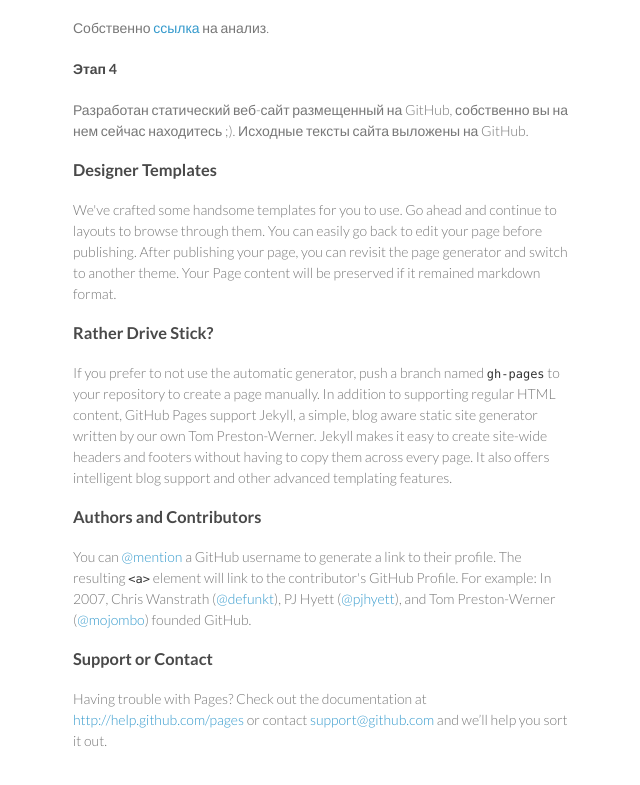
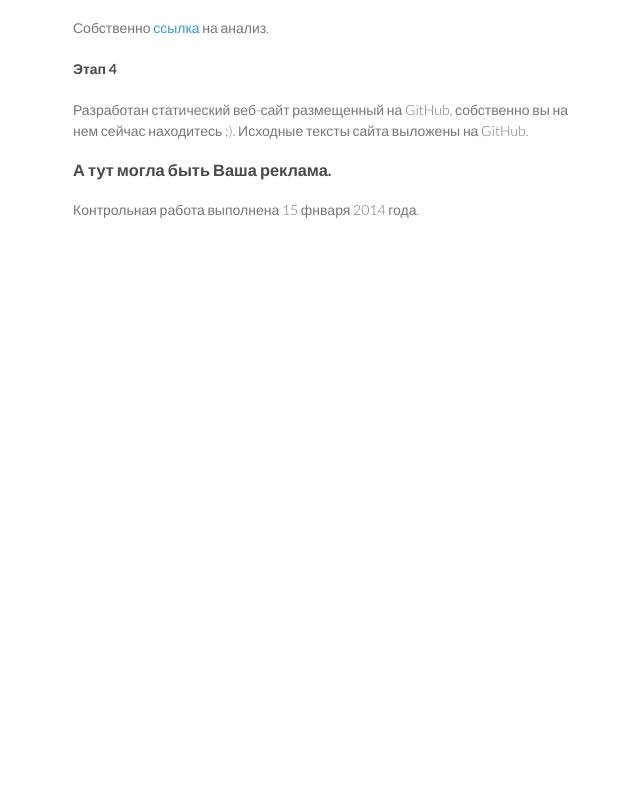
Before and after one commit to ArbuzovAleksey/Arbuzov, a plain HTML site: page index.html in a window 1280 px wide. Shown: the part 743-1528 px from the top of the page, without its empty margins (497-1137 px from the left). After the commit the page ends 1033 px from the top, so only its background shows below. Drawn offline with Linux system fonts and the light colour scheme.

Commit message:
Update index.html

```diff
--- a/index.html
+++ b/index.html
@@ -51,28 +51,16 @@
 
 <p>Разработан статический веб-сайт размещенный на GitHub, собственно вы на нем сейчас находитесь ;). Исходные тексты сайта выложены на GitHub.</p>
 
-<h3>
-<a name="designer-templates" class="anchor" href="#designer-templates"><span class="octicon octicon-link"></span></a>Designer Templates</h3>
 
-<p>We've crafted some handsome templates for you to use. Go ahead and continue to layouts to browse through them. You can easily go back to edit your page before publishing. After publishing your page, you can revisit the page generator and switch to another theme. Your Page content will be preserved if it remained markdown format.</p>
+
 
 <h3>
-<a name="rather-drive-stick" class="anchor" href="#rather-drive-stick"><span class="octicon octicon-link"></span></a>Rather Drive Stick?</h3>
+<a name="support-or-contact" class="anchor" href="#support-or-contact"><span class="octicon octicon-link"></span></a>А тут могла быть Ваша реклама.</h3>
 
-<p>If you prefer to not use the automatic generator, push a branch named <code>gh-pages</code> to your repository to create a page manually. In addition to supporting regular HTML content, GitHub Pages support Jekyll, a simple, blog aware static site generator written by our own Tom Preston-Werner. Jekyll makes it easy to create site-wide headers and footers without having to copy them across every page. It also offers intelligent blog support and other advanced templating features.</p>
-
-<h3>
-<a name="authors-and-contributors" class="anchor" href="#authors-and-contributors"><span class="octicon octicon-link"></span></a>Authors and Contributors</h3>
-
-<p>You can <a href="https://github.com/blog/821" class="user-mention">@mention</a> a GitHub username to generate a link to their profile. The resulting <code>&lt;a&gt;</code> element will link to the contributor's GitHub Profile. For example: In 2007, Chris Wanstrath (<a href="https://github.com/defunkt" class="user-mention">@defunkt</a>), PJ Hyett (<a href="https://github.com/pjhyett" class="user-mention">@pjhyett</a>), and Tom Preston-Werner (<a href="https://github.com/mojombo" class="user-mention">@mojombo</a>) founded GitHub.</p>
-
-<h3>
-<a name="support-or-contact" class="anchor" href="#support-or-contact"><span class="octicon octicon-link"></span></a>Support or Contact</h3>
-
-<p>Having trouble with Pages? Check out the documentation at <a href="http://help.github.com/pages">http://help.github.com/pages</a> or contact <a href="mailto:support@github.com">support@github.com</a> and we’ll help you sort it out.</p>
+<p>Контрольная работа выполнена 15 фнваря 2014 года.</p>
       </section>
       <footer>
-        <p>This project is maintained by <a href="https://github.com/ArbuzovAleksey">ArbuzovAleksey</a></p>
+        <p>Данный проект разработан студентом 4-го курса группы 10-ЗКс-ПО-2 <a href="https://github.com/ArbuzovAleksey">ArbuzovAleksey</a></p>
         <p><small>Hosted on GitHub Pages &mdash; Theme by <a href="https://github.com/orderedlist">orderedlist</a></small></p>
       </footer>
     </div>
```
